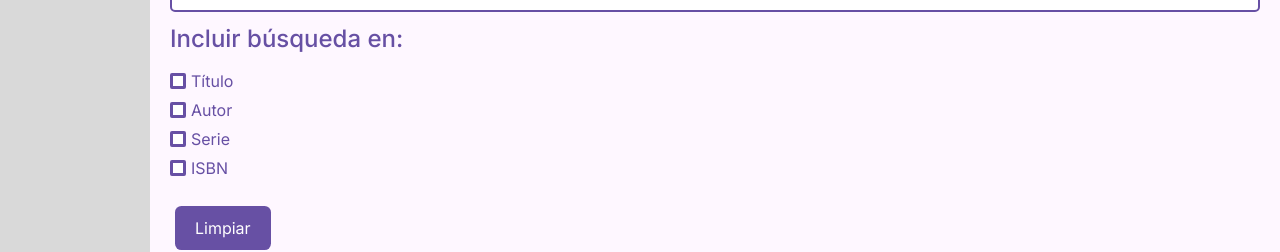
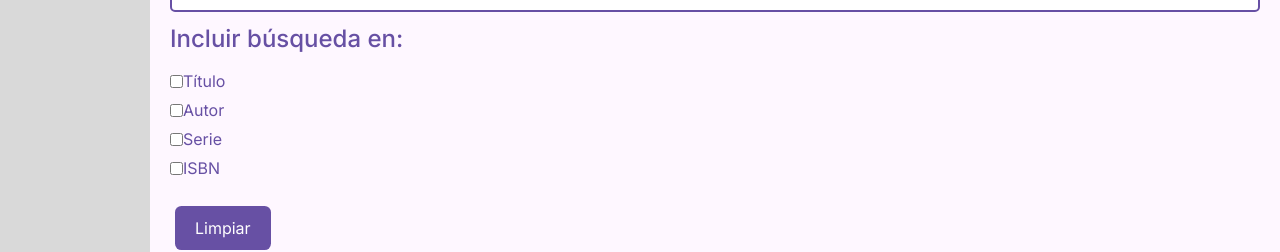
Before and after one commit to aleramirezzzp/Grupo-6, a Next.js app: page /pantalla_filtro_libro in a window 1280 px wide. Shown: the part 294-546 px from the top of the page. Built offline with nearby package versions, Linux system fonts and the light colour scheme.

Commit message:
Update page.module.css pantallafiltrolibroCSS

```diff
--- a/src/app/pantalla_filtro_libro/page.module.css
+++ b/src/app/pantalla_filtro_libro/page.module.css
@@ -77,21 +77,6 @@
   cursor: pointer;
 }
 
-.filters input[type="checkbox"] {
-  display: none;
-}
-
-.filters label::before {
-  content: "";
-  display: inline-block;
-  width: 16px;
-  height: 16px;
-  background-color: #FFFFFF;
-  border: 3px solid #6750A4;
-  border-radius: 2px;
-  margin-right: 5px;
-}
-
 .filters input[type="checkbox"]:checked + label::before {
   content: "✔";
   color: #6750A4;
```
